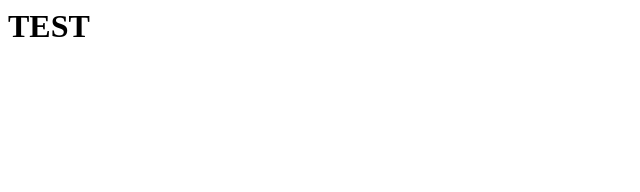
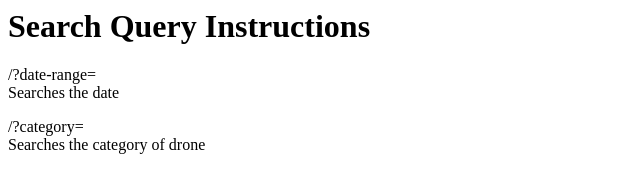
Before and after one commit to mdduran/CS4241ServerInClass, a plain HTML site: page index.html in a window 1280 px wide. Shown: the whole page, without its empty margins (0-640 px from the left). Drawn offline with Linux system fonts and the light colour scheme.

Commit message:
Pushing basic directions

```diff
--- a/index.html
+++ b/index.html
@@ -1,7 +1,15 @@
 <html>
 
 <body>
-    <h1>TEST</h1>
+    <h1>Search Query Instructions</h1>
+    <p>
+        /?date-range=
+        <br>Searches the date
+    </p>
+    <p>
+        /?category=
+        <br> Searches the category of drone
+    </p>
 </body>
 
 </html>
```
